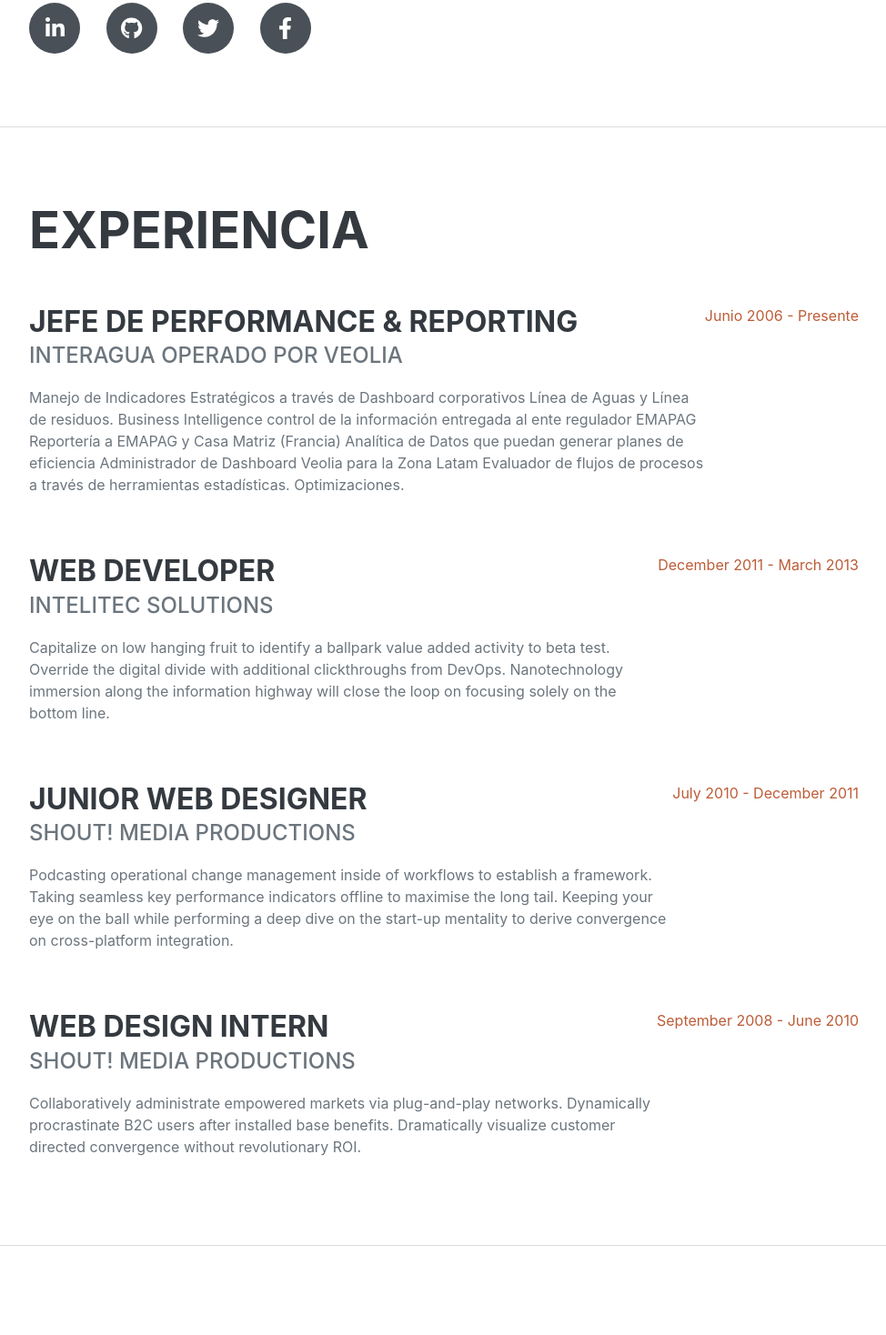
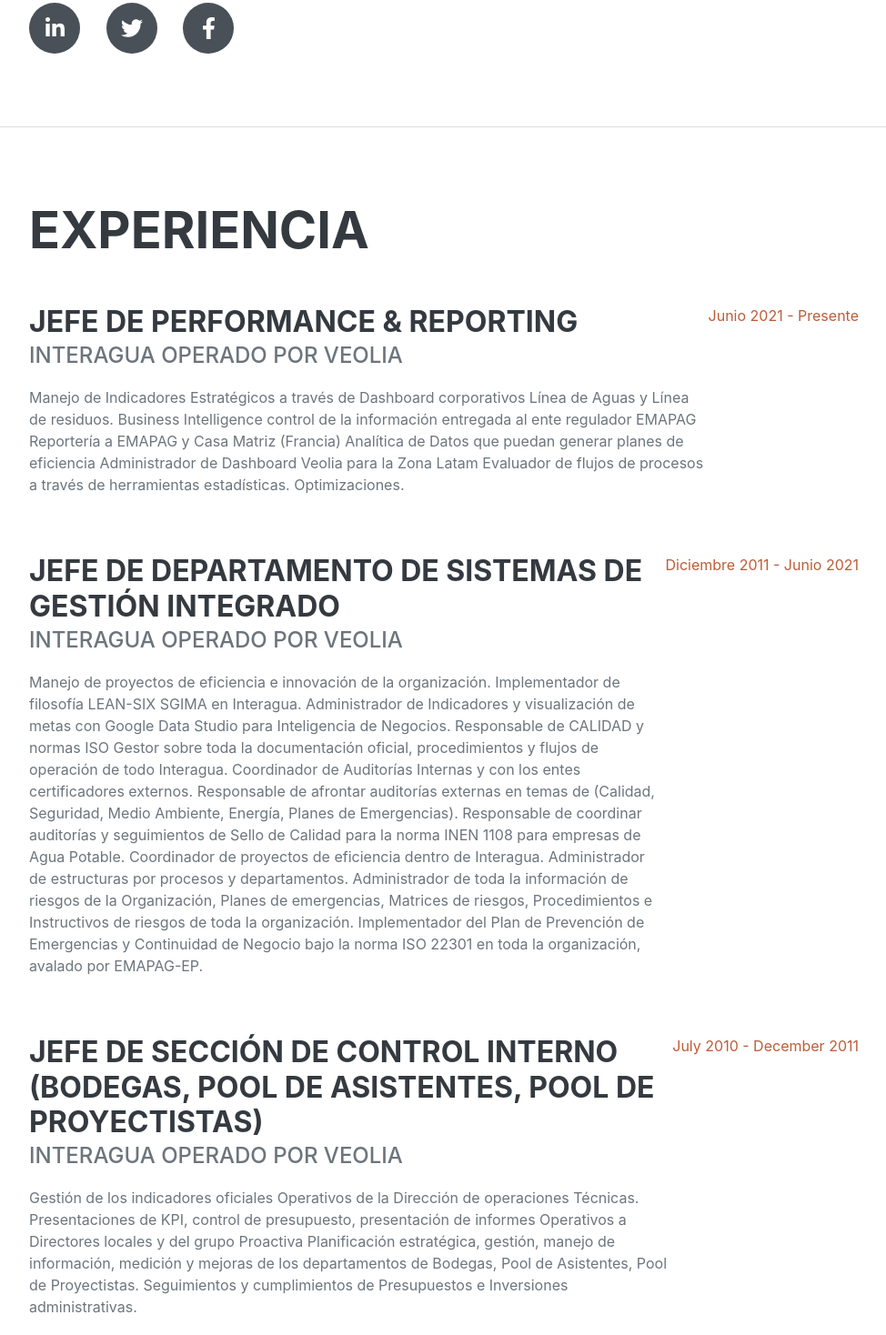
Before and after one commit to pauloccc1207/cvpaulo, a plain HTML site: page index.html in a window 1280 px wide. Shown: the part 855-2323 px from the top of the page at 91% size, without its empty margins (288-1262 px from the left). Drawn offline with nearby package versions, Linux system fonts and the light colour scheme; a web font is replaced by a local one.

Commit message:
Segundo comentario

```diff
--- a/index.html
+++ b/index.html
@@ -56,10 +56,9 @@
                     <p class="lead mb-1">Como docente, he tenido el privilegio de compartir mi experiencia y conocimientos con futuras generaciones de profesionales, inspirándolos a abordar los desafíos ambientales con creatividad y determinación.</p>
                     <p class="lead mb-1">Soy un apasionado defensor del cambio positivo y estoy comprometido a seguir impulsando la excelencia en la toma de decisiones a través del manejo efectivo de datos, la gestión ambiental y la sostenibilidad en todas mis actividades profesionales.</p>
                     <div class="social-icons">
-                        <a class="social-icon" href="#!"><i class="fab fa-linkedin-in"></i></a>
-                        <a class="social-icon" href="#!"><i class="fab fa-github"></i></a>
-                        <a class="social-icon" href="#!"><i class="fab fa-twitter"></i></a>
-                        <a class="social-icon" href="#!"><i class="fab fa-facebook-f"></i></a>
+                        <a class="social-icon" href="https://www.linkedin.com/in/paulo-cesar-cruz-corral-b5330424/" target="_blank"><i class="fab fa-linkedin-in"></i></a>
+                        <a class="social-icon" href="https://x.com/Pauloccc5" target="_blank"><i class="fab fa-twitter"></i></a>
+                        <a class="social-icon" href="https://www.facebook.com/paulocesar.cruzcorral" target="_blank"><i class="fab fa-facebook-f"></i></a>
                     </div>
                 </div>
             </section>
@@ -82,21 +81,37 @@
                                 Optimizaciones.
                                 </p>
                         </div>
-                        <div class="flex-shrink-0"><span class="text-primary">Junio 2006 - Presente</span></div>
+                        <div class="flex-shrink-0"><span class="text-primary">Junio 2021 - Presente</span></div>
                     </div>
                     <div class="d-flex flex-column flex-md-row justify-content-between mb-5">
                         <div class="flex-grow-1">
-                            <h3 class="mb-0">Web Developer</h3>
-                            <div class="subheading mb-3">Intelitec Solutions</div>
-                            <p>Capitalize on low hanging fruit to identify a ballpark value added activity to beta test. Override the digital divide with additional clickthroughs from DevOps. Nanotechnology immersion along the information highway will close the loop on focusing solely on the bottom line.</p>
+                            <h3 class="mb-0">Jefe de Departamento de Sistemas de Gestión Integrado</h3>
+                            <div class="subheading mb-3">Interagua Operado por Veolia</div>
+                            <p>Manejo de proyectos de eficiencia e innovación de la organización.
+                                Implementador de filosofía LEAN-SIX SGIMA en Interagua.
+                                Administrador de Indicadores y visualización de metas con Google Data Studio para Inteligencia de Negocios.
+                                Responsable de CALIDAD y normas ISO
+                                Gestor sobre toda la documentación oficial, procedimientos y flujos de operación de todo Interagua.
+                                Coordinador de Auditorías Internas y con los entes certificadores externos.
+                                Responsable de afrontar auditorías externas en temas de (Calidad, Seguridad, Medio Ambiente, Energía, Planes de Emergencias).
+                                Responsable de coordinar auditorías y seguimientos de Sello de Calidad para la norma INEN 1108 para empresas de Agua Potable.
+                                Coordinador de proyectos de eficiencia dentro de Interagua.
+                                Administrador de estructuras por procesos y departamentos.
+                                Administrador de toda la información de riesgos de la Organización, Planes de emergencias, Matrices de riesgos, Procedimientos e Instructivos de riesgos de toda la organización.
+                                Implementador del Plan de Prevención de Emergencias y Continuidad de Negocio bajo la norma ISO 22301 en toda la organización, avalado por EMAPAG-EP.
+                                </p>
                         </div>
-                        <div class="flex-shrink-0"><span class="text-primary">December 2011 - March 2013</span></div>
+                        <div class="flex-shrink-0"><span class="text-primary">Diciembre 2011 - Junio 2021</span></div>
                     </div>
                     <div class="d-flex flex-column flex-md-row justify-content-between mb-5">
                         <div class="flex-grow-1">
-                            <h3 class="mb-0">Junior Web Designer</h3>
-                            <div class="subheading mb-3">Shout! Media Productions</div>
-                            <p>Podcasting operational change management inside of workflows to establish a framework. Taking seamless key performance indicators offline to maximise the long tail. Keeping your eye on the ball while performing a deep dive on the start-up mentality to derive convergence on cross-platform integration.</p>
+                            <h3 class="mb-0">Jefe de Sección de Control Interno (Bodegas, Pool de asistentes, Pool de Proyectistas)</h3>
+                            <div class="subheading mb-3">Interagua Operado por Veolia</div>
+                            <p>Gestión de los indicadores oficiales Operativos de la Dirección de operaciones Técnicas.
+                                Presentaciones de KPI, control de presupuesto,  presentación de informes Operativos a Directores locales y del grupo Proactiva
+                                Planificación estratégica, gestión, manejo de información, medición y mejoras  de los departamentos de Bodegas, Pool de Asistentes, Pool de Proyectistas.
+                                Seguimientos y cumplimientos de Presupuestos e Inversiones administrativas.
+                                </p>
                         </div>
                         <div class="flex-shrink-0"><span class="text-primary">July 2010 - December 2011</span></div>
                     </div>
```
